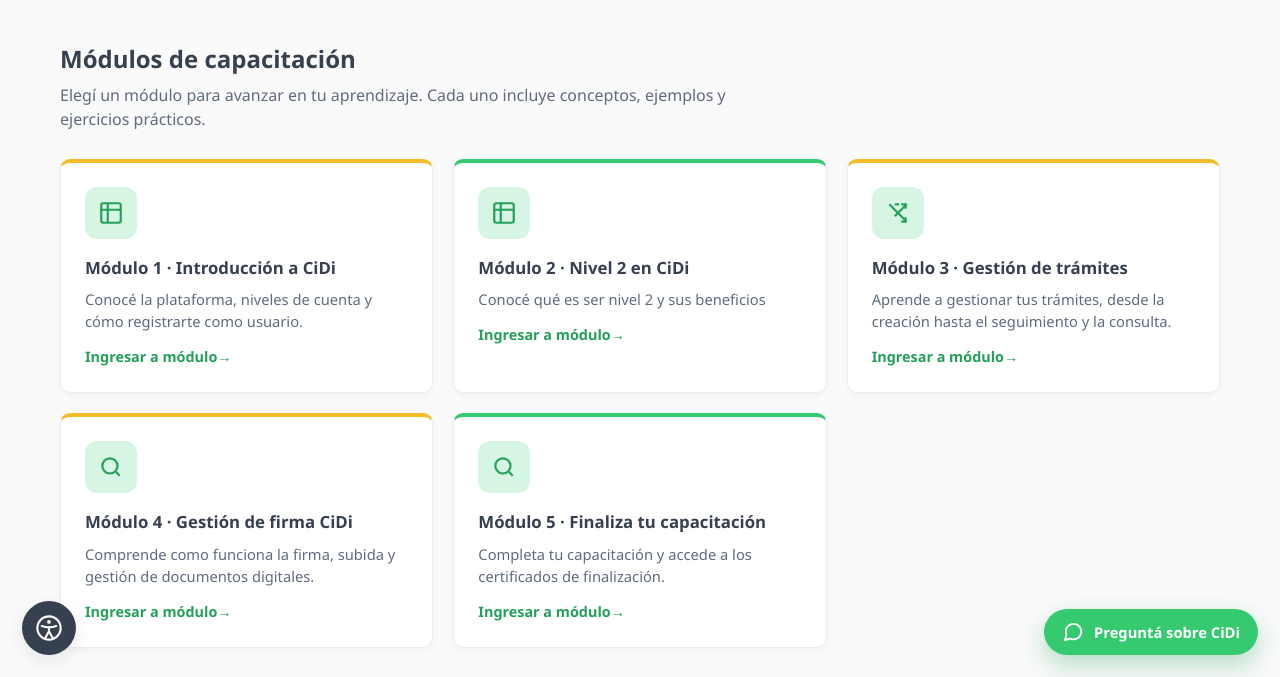
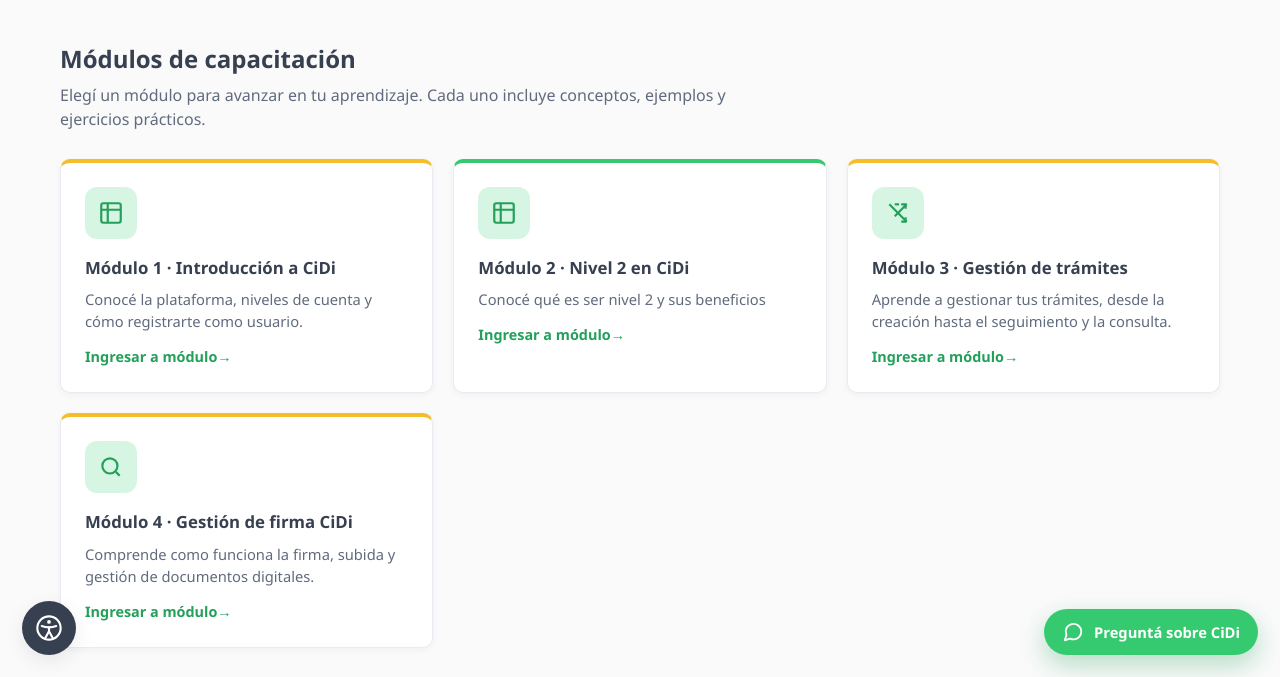
Before and after one commit to abarahona/comunicacion_multimedial, a plain HTML site: page index.html in a window 1280 px wide. Shown: the part 123-800 px from the top of the page. Drawn offline with Linux system fonts and the light colour scheme.

Commit message:
add documentation

```diff
--- a/index.html
+++ b/index.html
@@ -98,14 +98,14 @@
             <a class="enlace" href="modulos/modulo4-Firma.html">Ingresar a módulo→</a>
           </article>
 
-          <article class="tarjeta tarjeta--tramite">
+          <!-- <article class="tarjeta tarjeta--tramite">
             <div class="tarjeta__icono">
               <svg width="26" height="26" viewBox="0 0 24 24" fill="none" stroke="currentColor" stroke-width="2"><circle cx="11" cy="11" r="7"/><path d="m20 20-3.5-3.5"/></svg>
             </div>
             <h3>Módulo 5 · Finaliza tu capacitación</h3>
             <p>Completa tu capacitación y accede a los certificados de finalización.</p>
             <a class="enlace" href="modulos/modulo5-Final.html">Ingresar a módulo→</a>
-          </article>
+          </article> -->
 
         </div>
       </div>
```
